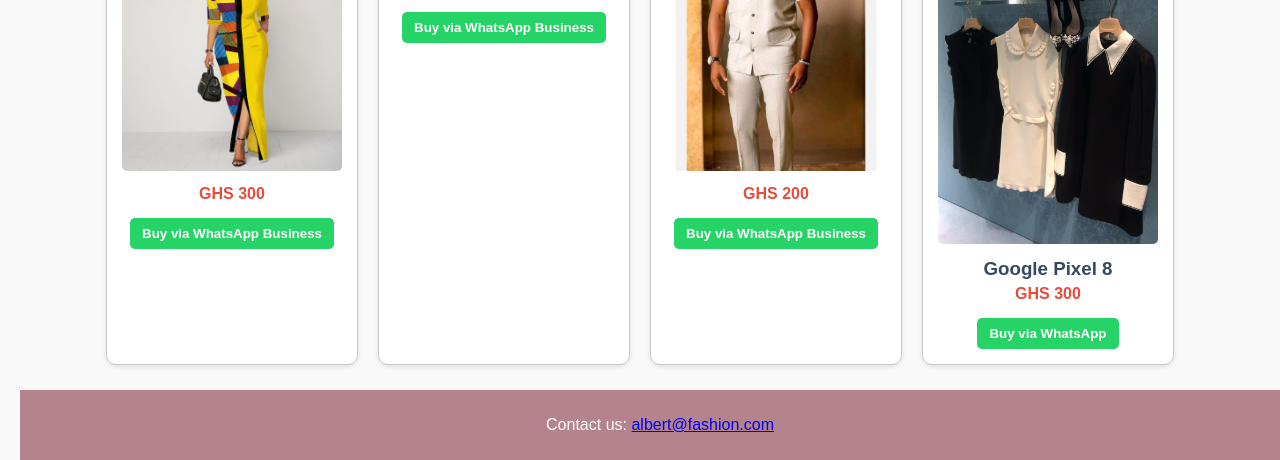
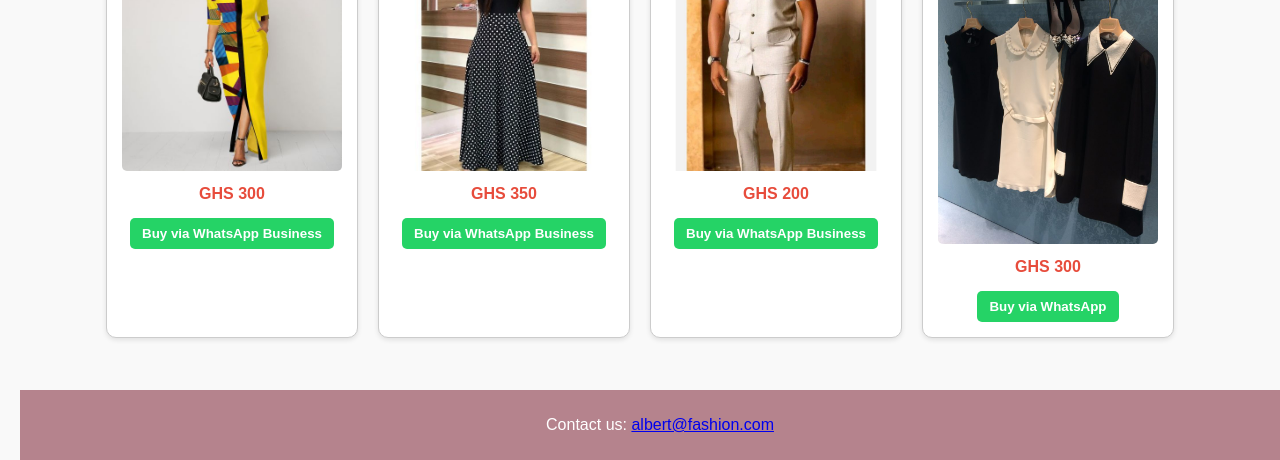
Before and after one commit to vboateng390-netizen/Albert-fashion, a plain HTML site: page products.html in a window 1280 px wide. Shown: the part 340-800 px from the top of the page. Drawn offline with Linux system fonts and the light colour scheme.

Commit message:
Update products.html

```diff
--- a/products.html
+++ b/products.html
@@ -41,7 +41,7 @@
         </div>
 
         <div class="product">
-            <img src="cloths .jpg" alt="image">
+            <img src="cloths.jpg" alt="image">
             <h3></h3>
             <p>GHS 350</p>
             <a href="https://wa.me/233546736349?text=I%20want%20to%20buy%20Samsung%20S23" target="_blank">
@@ -62,7 +62,7 @@
 
         <div class="product">
             <img src="fash.jpg" alt="image">
-            <h3>Google Pixel 8</h3>
+            <h3></h3>
             <p>GHS 300</p>
             <a href="https://wa.me/0546736349?text=I%20want%20to%20buy%20Google%20Pixel%208" target="_blank">
                 <button>Buy via WhatsApp</button>
```
